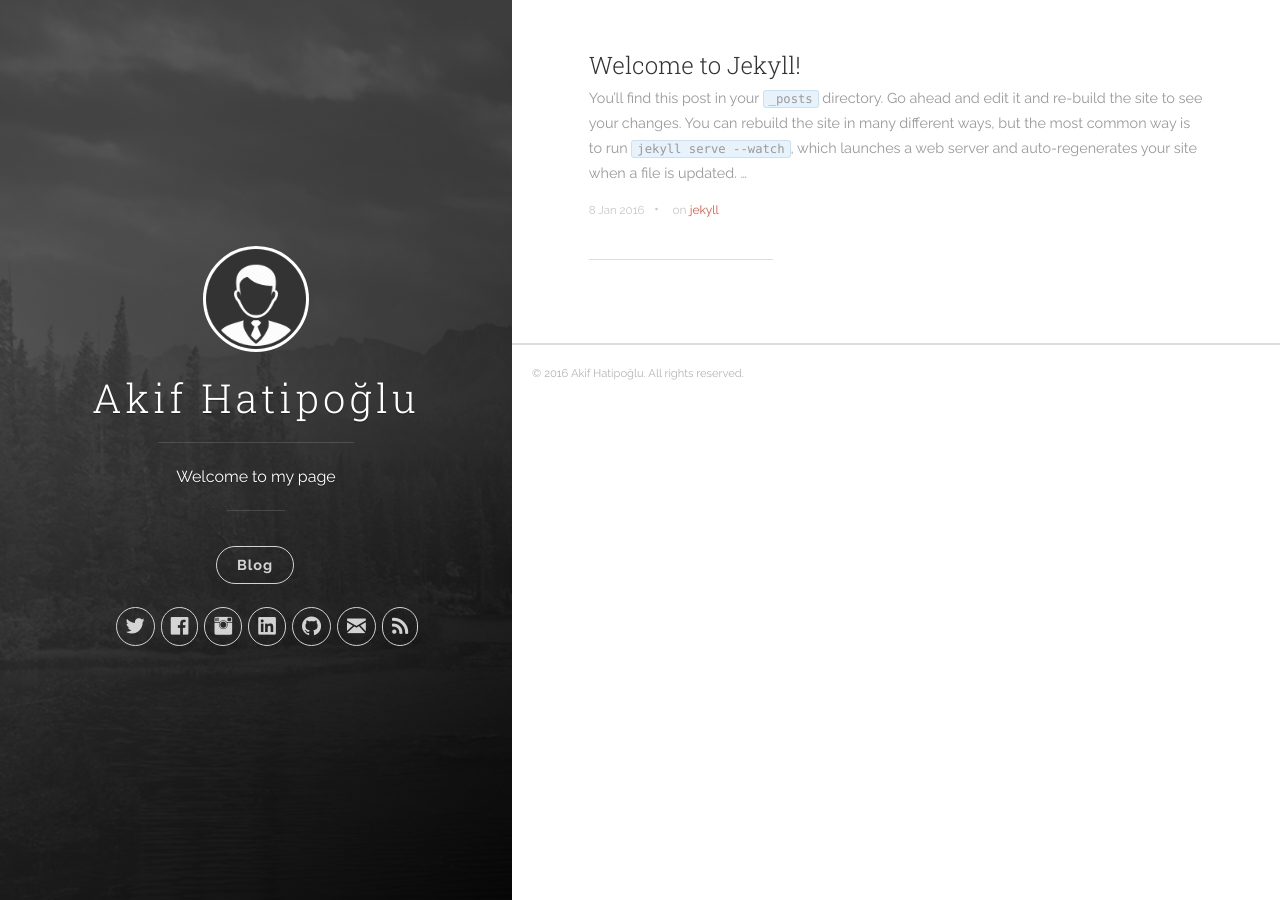
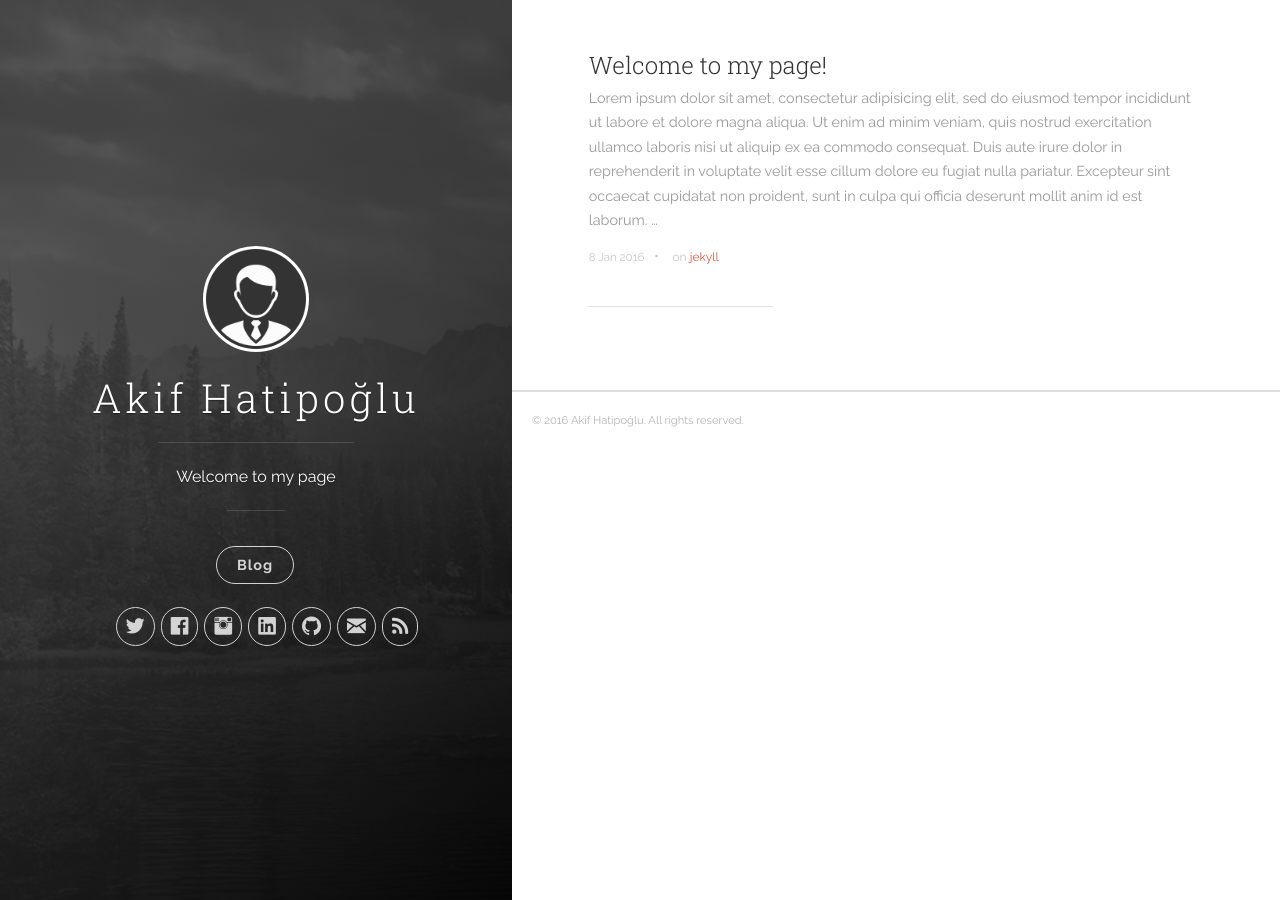
Before and after one commit to akifhatipoglu/akifhatipoglu.github.io, a Jekyll site: the page built from index.html, in a window 1280 px wide. Built offline with Jekyll 4.4.1, drawn with Linux system fonts in a browser that asks for light colours; nearby versions of some CDN libraries; the list of posts is cut into pages by our own code.

Commit message:
first post

````diff
--- a/_posts/2016-01-08-welcome-to-jekyll.markdown
+++ b/_posts/2016-01-08-welcome-to-jekyll.markdown
@@ -1,25 +1,7 @@
 ---
-title:  "Welcome to Jekyll!"
+title:  "Welcome to my page!"
 date:   2016-01-08 15:04:23
 categories: [jekyll]
 tags: [jekyll]
 ---
-You’ll find this post in your `_posts` directory. Go ahead and edit it and re-build the site to see your changes. You can rebuild the site in many different ways, but the most common way is to run `jekyll serve --watch`, which launches a web server and auto-regenerates your site when a file is updated.
-
-To add new posts, simply add a file in the `_posts` directory that follows the convention `YYYY-MM-DD-name-of-post.ext` and includes the necessary front matter. Take a look at the source for this post to get an idea about how it works.
-
-Jekyll also offers powerful support for code snippets:
-
-``` ruby
-def print_hi(name)
-  puts "Hi, #{name}"
-end
-print_hi('Tom')
-#=> prints 'Hi, Tom' to STDOUT.
-```
-
-Check out the [Jekyll docs][jekyll] for more info on how to get the most out of Jekyll. File all bugs/feature requests at [Jekyll’s GitHub repo][jekyll-gh]. If you have questions, you can ask them on [Jekyll’s dedicated Help repository][jekyll-help].
-
-[jekyll]:      http://jekyllrb.com
-[jekyll-gh]:   https://github.com/jekyll/jekyll
-[jekyll-help]: https://github.com/jekyll/jekyll-help
+Lorem ipsum dolor sit amet, consectetur adipisicing elit, sed do eiusmod tempor incididunt ut labore et dolore magna aliqua. Ut enim ad minim veniam, quis nostrud exercitation ullamco laboris nisi ut aliquip ex ea commodo consequat. Duis aute irure dolor in reprehenderit in voluptate velit esse cillum dolore eu fugiat nulla pariatur. Excepteur sint occaecat cupidatat non proident, sunt in culpa qui officia deserunt mollit anim id est laborum.
````
